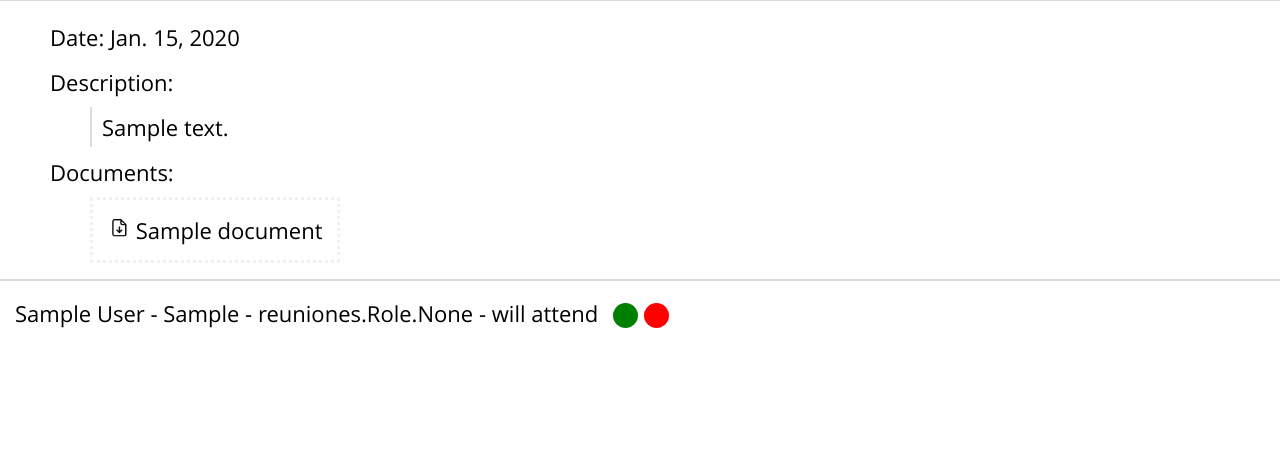
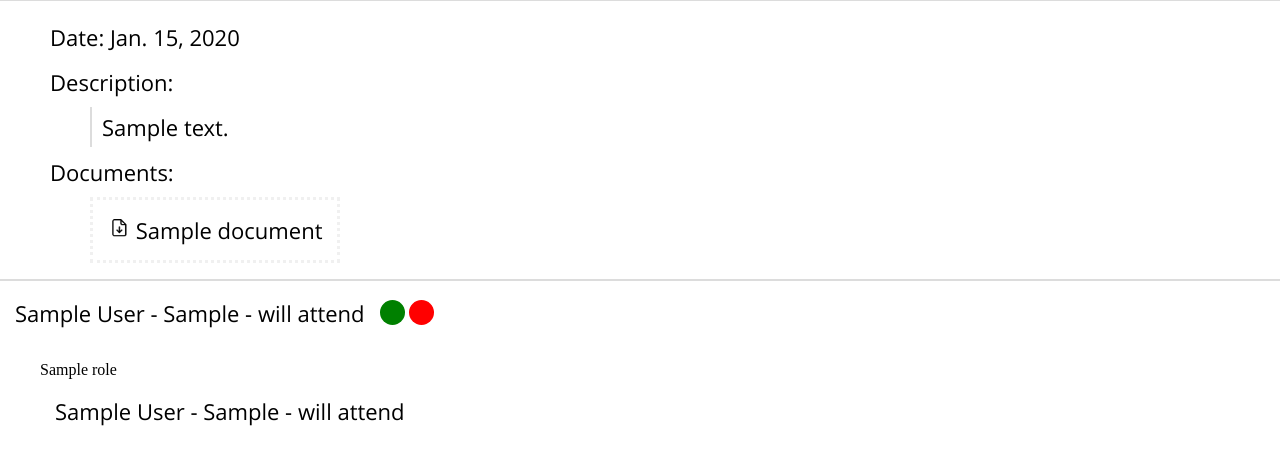
Before and after one commit to DA-ETSIINF/DAgora, a Django app: a page that uses templates/base.html in a window 1280 px wide. Shown: the part 198-663 px from the top of the page. Run offline with Django 4.2, Linux system fonts and the light colour scheme; a user stored in the database is signed in; tables that the repository leaves empty hold one stand-in row (values such as "Sample post"); some libraries are stand-ins or nearby versions.

Commit message:
fixed the asistance change buttons and added the new role system to that part

```diff
--- a/reuniones/models.py
+++ b/reuniones/models.py
@@ -81,7 +81,7 @@ class Reunion(models.Model):
 # Links User and Reunion together and ads a differend asistance attribute for every User for every Reunion
 class Attendance(models.Model):
     # on_delete = models.CASCADE makes the Attendance object get automatically deleted whenever either the Reunion or the User get deleted
-    user = models.ForeignKey(User, on_delete=models.CASCADE)
+    user = models.ForeignKey(User, on_delete=models.CASCADE, related_name='attendances')
     reunion = models.ForeignKey(Reunion, on_delete=models.CASCADE, related_name='attendances')
     asistance = models.BooleanField(default = False)
 
--- a/reuniones/views.py
+++ b/reuniones/views.py
@@ -1,6 +1,6 @@
 from django.shortcuts import render, redirect
 from django.http import HttpResponse, HttpResponseRedirect
-from .models import Reunion, Attendance, Document, TempDocument
+from .models import Reunion, Attendance, Document, TempDocument, Role
 from .forms import ReunionForm
 from django.contrib.auth.models import User
 from django.conf import settings
@@ -59,6 +59,7 @@ def reunionAsistances(request, reunion_name):
         'attendances':attendances,
         'documents':documents,
         'editPerms':editPerms,
+        'roles': Role.objects.all(),
     }
 
     return render(request, 'reunion.html', context)
--- a/static/JS/asistanceChangeAjax.js
+++ b/static/JS/asistanceChangeAjax.js
@@ -1,5 +1,6 @@
 $(document).ready(function () {
-    $('#attendanceForm').submit(function (event) {
+    $('.AsistButton').click(function (event) {
+
       event.preventDefault();
 
       var trueAsist = $('#trueAsist').val();
@@ -7,9 +8,9 @@ $(document).ready(function () {
       var asistValue;
 
       // Mira que botón se ha pulsado y mete su valor en la var asistValue
-      if ($(this).find('#trueAsist').is(':focus')) {
+      if ($('#trueAsist').is(':focus')) {
         asistValue = trueAsist;
-      } else if ($(this).find('#falseAsist').is(':focus')) {
+      } else if ($('#falseAsist').is(':focus')) {
         asistValue = falseAsist;
       }
 
@@ -28,18 +29,30 @@ $(document).ready(function () {
           // aquí es donde se cambia el texto / contenido de la pagina al pulsar los botones
           // no se actualiza el contenido de la database
 
-          var currentText = $(".myUser").children(".userli").text();
-          var updatedText = currentText.replace('will attend', '').replace('wont attend', '');
+          //definir que botones tienen el mismo text -> el mismo id en el value
+          var textTargets = $('.user_info').filter( function(){
+            return $(this).val() == $('#myUser').children('label').children('li').val();
+          });
 
-          if (asistValue == 'True'){
-            updatedText += 'will attend';
+          // Definir que texto tienenn que tener => Nombre - clase - will attend / will not attend
+          var text = $('#myUser').children('label').children('li').prop('innerText');
+          text = text.trim();
+          text = text.split('-');
+          var newText = '';
+          newText = text[0].trim() + ' - ' + text[1].trim();
+
+          if(asistValue == 'True'){
+            newText += ' - will attend'
           }
-          else if (asistValue == 'False'){
-            updatedText += 'wont attend';
+          else if(asistValue == 'False'){
+            newText += ' - will not attend'
           }
 
-          $(".myUser").children(".userli").text(updatedText);
-
+          // coge cada li del usuario que ha pulsado el boton y le cambia el texto al nuevo
+          for (let i=0; i<textTargets.length; i++){
+            var textTarget = $(textTargets[i]);
+            textTarget.text(newText);
+          }
         }
       });
     });
--- /dev/null
+++ b/static/css/reunionInfoNew.css
@@ -0,0 +1,64 @@
+.reunionTitle{
+    margin:10px;
+    font-family: "Open Sans","consolas", sans-serif, 'Times New Roman', Times, serif;
+
+}
+
+
+
+
+.usersList li{
+    list-style: none;
+
+
+    margin-left: 10px;
+    margin-right: 10px;
+
+    padding-top:17px;
+    padding-bottom:17px;
+    padding-left: 5px;
+    padding-right: 5px;
+
+    font-family: "Open Sans","consolas", sans-serif, 'Times New Roman', Times, serif;
+
+    font-size: 22px;
+}
+
+#myUser{
+    display:inline-block;
+}
+
+#myUser label li{
+    float:left;
+}
+
+#postButtons{
+    display:inline-block;
+    padding-top:17px;
+}
+
+
+
+
+.AsistButton{
+    font-size: 0px;
+    height:25px;
+    width:25px;
+    border-radius:30px;
+    border-style:none;
+}
+
+#trueAsist{
+    background-color:green;
+}
+
+#falseAsist{
+    background-color:red;
+}
+#trueAsist:hover{
+    background-color:rgb(10, 70, 10);
+}
+
+#falseAsist:hover{
+    background-color:rgb(137, 9, 9);
+}
--- a/templates/base.html
+++ b/templates/base.html
@@ -23,7 +23,7 @@
     <link rel="stylesheet" type="text/css" href="{% static 'css/header.css' %}"/>
     <link rel="stylesheet" type="text/css" href="{% static 'css/createReunion.css' %}"/>
     <link rel="stylesheet" type="text/css" href="{% static 'css/home.css' %}"/>
-    <link rel="stylesheet" type="text/css" href="{% static 'css/reunionInfo.css' %}"/>
+    <link rel="stylesheet" type="text/css" href="{% static 'css/reunionInfoNew.css' %}"/>
     <link rel="stylesheet" type="text/css" href="{% static 'css/reunionPreView.css' %}"/>
     <link rel="stylesheet" type="text/css" href="{% static 'css/reunionEdition.css' %}"/>
     <link rel="stylesheet" type="text/css" href="{% static 'css/user_checkboxes.css' %}"/>
--- a/templates/reunion.html
+++ b/templates/reunion.html
@@ -46,7 +46,7 @@
         {% for attendance in attendances %}
         {% if attendance.user == request.user %}
 
-
+        <!--
         <ul class="myUser">
             {%if attendance.asistance%}
 
@@ -58,8 +58,6 @@
 
             {%endif%}
             <li class="postButtons">
-                <!-- form con los botones para cambiar la asistencia -->
-                <!-- aquí es donde se usa el .js script y el jquery importados anteriormente-->
                 <form method="post" id="attendanceForm" >
                     {% csrf_token %}
                     <input type="submit" value="True" name = "trueAsist" id="trueAsist" class="AsistButton">
@@ -67,26 +65,73 @@
                 </form>
             </li>
         </ul>
+        {% endif %}
+        {% endfor %}-->
 
+        <div id="myUser">
+            <label for="postButtons">
+                <li class="user_info" value="{{request.user.id}}">
+                    {{ request.user.get_full_name}} - {{request.user.userprofile.clase}}
 
-        {% elif not attendance.user ==  request.user  %}
+                    {%for attendance in request.user.attendances.all%}
+                    {%if attendance.reunion == reunion%}
+                    {%if attendance.asistance == True%}
 
-        {%if attendance.asistance%}
-
-        <li class="notUser"> {{attendance.user.get_full_name}} - {{attendance.user.userprofile.clase}} - {{attendance.user.userprofile.role}}  -  will attend</li>
+                    - will attend
 
                     {%elif not attendance.asistance%}
+                    - will not attend
 
-        <li class="notUser"> {{attendance.user.get_full_name}} - {{attendance.user.userprofile.clase}} - {{attendance.user.userprofile.role}}  -  wont attend</li>
+                    {%endif%}
+                    {%endif%}
+                    {%endfor%}
+                </li>
+
+                <div id="postButtons">
+                    {% csrf_token %}
+                    <input type="submit" value="True" name = "trueAsist" id="trueAsist" class="AsistButton">
+                    <input type="submit" value="False" name = "falseAsist" id="falseAsist" class="AsistButton">
+                </div>
+            </label>
+        </div>
+
+        <div>
+        {%for role in roles%}
+            {%if role.get_users%}
+
+            <div style="display:block; float:none">
+                <ul>
+                    <div class="roleTitle">{{role}}</div>
+                    {%for user in role.get_users%}
+                    <li class="user_info" value="{{user.id}}">
+                        {{user.get_full_name}} - {{user.userprofile.clase}}
+
+                        {%for attendance in user.attendances.all%}
+
+                        {%if attendance.reunion == reunion%}
+
+                        {%if attendance.asistance == True%}
+
+                        - will attend
+
+                        {%elif not attendance.asistance%}
+                        - will not attend
+                        {%endif%}
+
+                        {%endif%}
+
+                        {%endfor%}
+
+                    </li>
+                    {%endfor%}
+                </ul>
+            </div>
 
 
             {%endif%}
+        {%endfor%}
+        </div>
 
-
-
-
-        {% endif %}
-        {% endfor %}
 
 
     </div>
```
Lines whose indentation alone changed are shown as unchanged.
